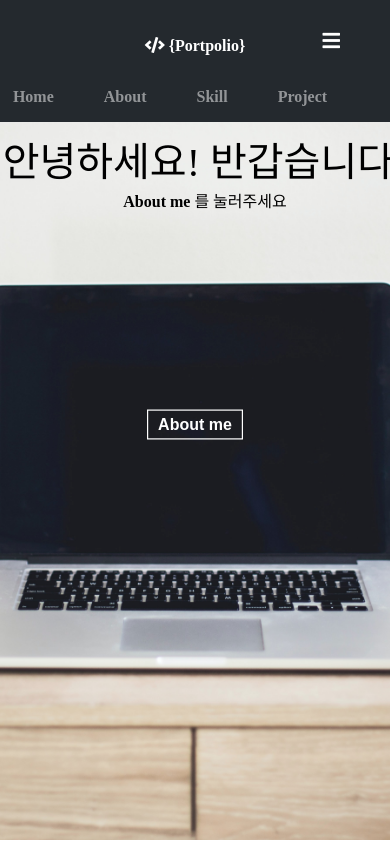
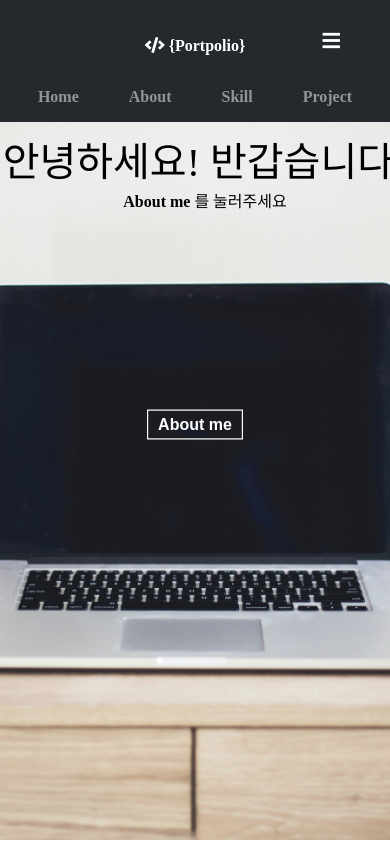
Before and after one commit to sangyun5108/sangyun5108, a plain HTML site: page index.html in a window 390 px wide. Shown: the top 844 px of the page. Drawn offline with Linux system fonts and the light colour scheme.

Commit message:
responsive navbar
반응형 navbar 완성

```diff
--- a/main.css
+++ b/main.css
@@ -72,7 +72,7 @@ a {
 }
 
 .navbar__item {
-  margin-right: 50px;
+  margin: 0 25px;
   line-height: 51px;
   opacity: 0.5;
   cursor: pointer;
@@ -481,6 +481,7 @@ a {
 
   .navbar__menu__Container {
     width: 100vw;
+    min-width: 250px;
   }
 
   .navbar__menu {
```
